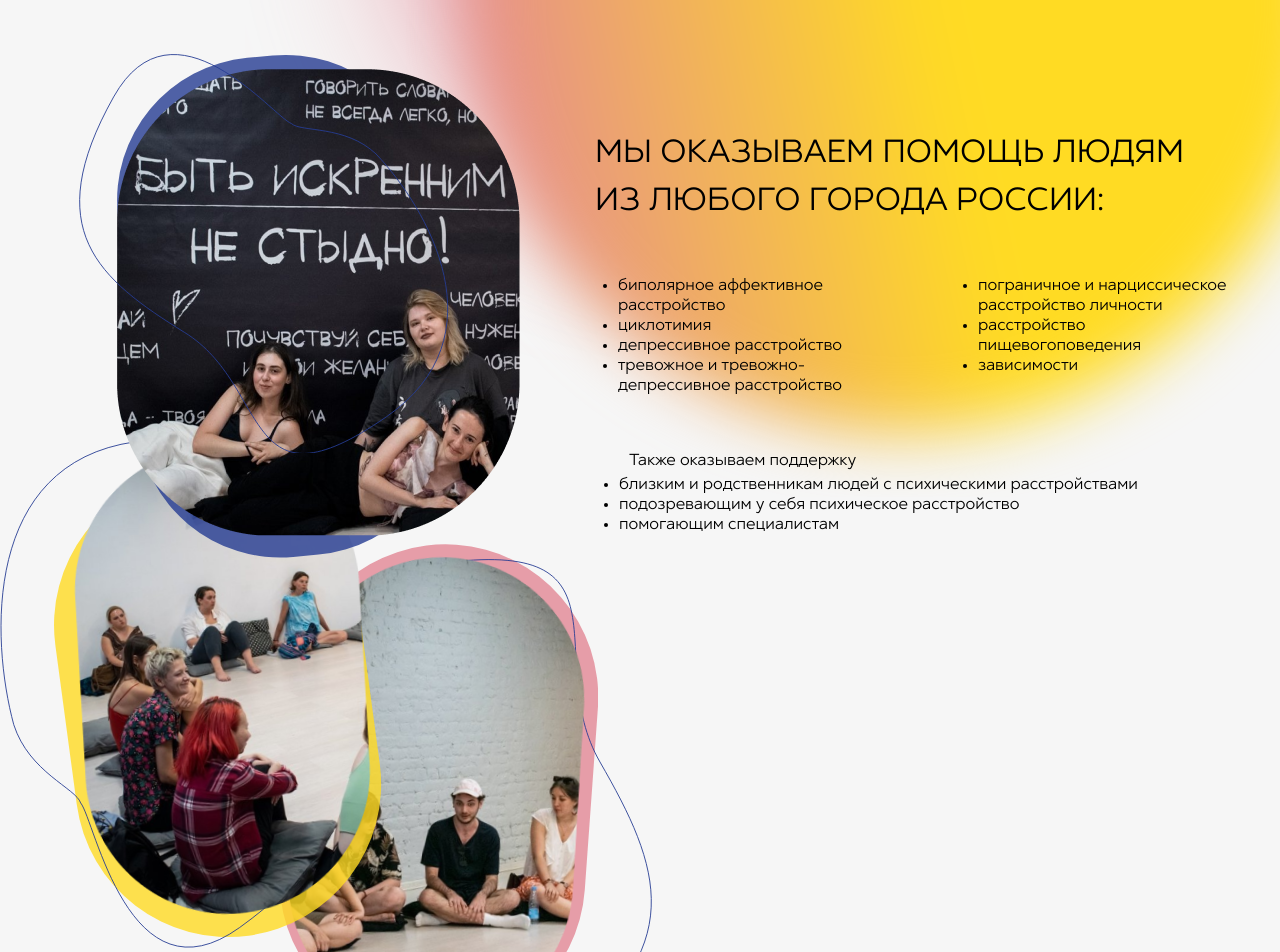
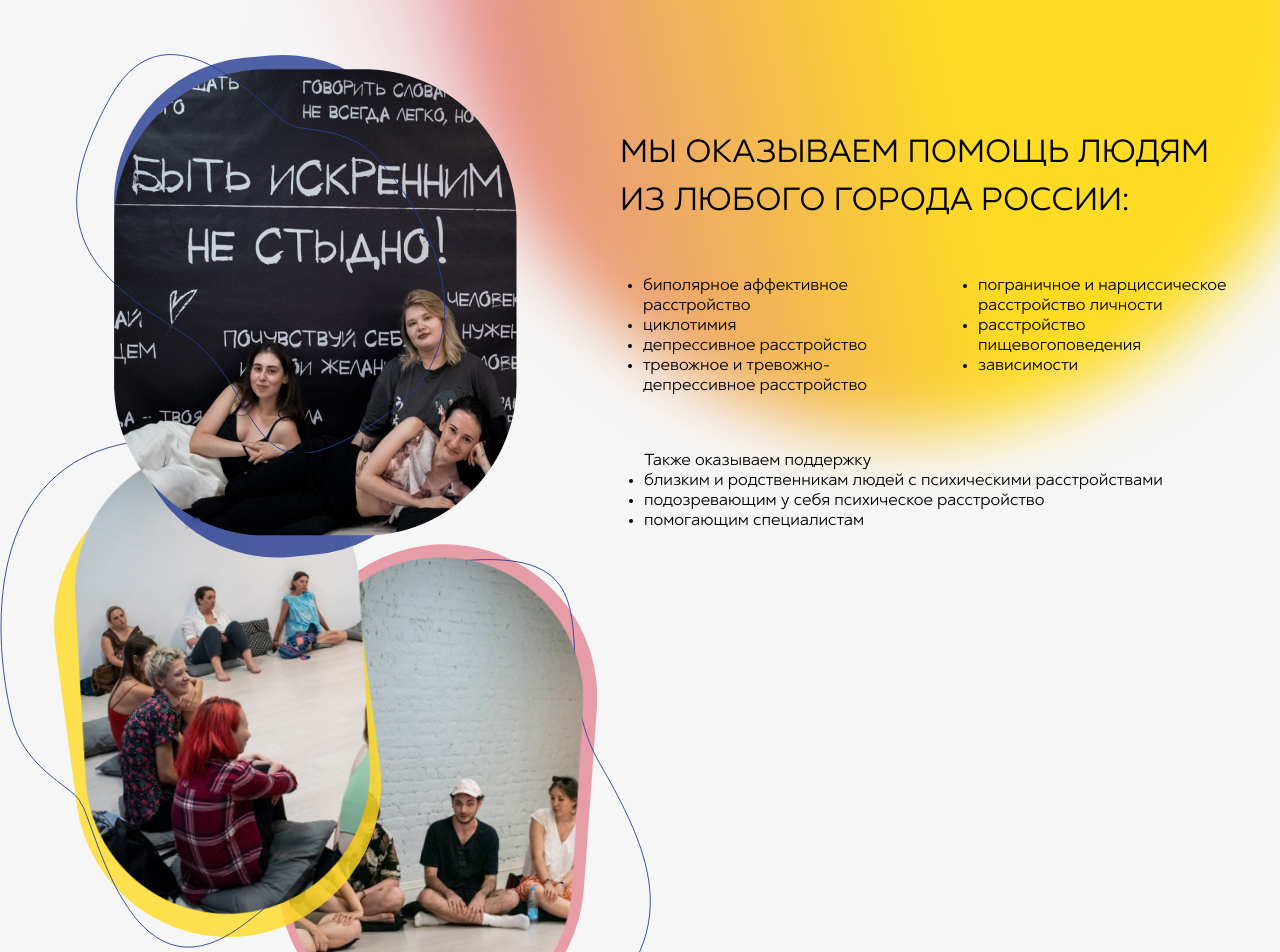
Before and after one commit to thirdmadman/fond-ravnovesie.ru_2023, a Next.js app: page / in a window 1280 px wide. Shown: the part 760-1712 px from the top of the page. Built offline with nearby package versions, Linux system fonts and the light colour scheme.

Commit message:
feat: add section common styles fix: correct sizing of images in section needers fix: overall minor adaptivity improvements

```diff
--- a/src/styles/home/home.scss
+++ b/src/styles/home/home.scss
@@ -1,13 +1,13 @@
-@import "../constants.scss";
+@import '../constants.scss';
 
 .home-page {
   width: 100%;
   height: 100%;
 
   background:
-  url('/images/three-color-gradient-home.svg') no-repeat calc(100vw - 1035px) 143px,
-  url('/images/ellipse-subtraction-white-home.svg') no-repeat center 2037px,
-  url('/images/ellipse-offset-gradient-white-home.svg') no-repeat calc(100vw - 1529px) 5198px;
+    url('/images/three-color-gradient-home.svg') no-repeat calc(100vw - 1035px) 143px,
+    url('/images/ellipse-subtraction-white-home.svg') no-repeat center 2037px,
+    url('/images/ellipse-offset-gradient-white-home.svg') no-repeat calc(100vw - 1529px) 5198px;
 
   .container {
     width: 100%;
@@ -15,5 +15,35 @@
     margin: auto;
     position: relative;
     overflow-x: hidden;
+
+    & > section {
+      padding-left: 150px;
+      padding-right: 150px;
+
+      @media screen and (max-width: $layout-breakpoint-desktop-l) {
+        padding-left: 70px;
+        padding-right: 70px;
+      }
+
+      @media screen and (max-width: $layout-breakpoint-desktop-s) {
+        padding-left: 50px;
+        padding-right: 50px;
+      }
+
+      @media screen and (max-width: $layout-breakpoint-tablet-s) {
+        padding-left: 30px;
+        padding-right: 30px;
+      }
+
+      @media screen and (max-width: $layout-breakpoint-mobile-xl) {
+        padding-left: 40px;
+        padding-right: 40px;
+      }
+
+      @media screen and (max-width: $layout-breakpoint-mobile-l) {
+        padding-left: 20px;
+        padding-right: 20px;
+      }
+    }
   }
 }
--- a/src/styles/home/projectGroupCard.scss
+++ b/src/styles/home/projectGroupCard.scss
@@ -4,17 +4,17 @@
   max-width: 780px;
   width: 100%;
   border-radius: 40px;
-  padding: 25px 0px 30px 60px;
+  padding: 25px 20px 30px 60px;
   background: $color-light-xl;
 
   @media screen and (max-width: $layout-breakpoint-desktop-m) {
     max-width: 668px;
-    padding: 26px 0px 30px 25px;
+    padding: 26px 20px 30px 25px;
   }
 
   @media screen and (max-width: $layout-breakpoint-desktop-s) {
     max-width: 780px;
-    padding: 25px 0px 30px 60px;
+    padding: 25px 20px 30px 60px;
   }
 
   @media screen and (max-width: $layout-breakpoint-tablet-xs) {
@@ -37,7 +37,7 @@
 
     span {
       display: inline-block;
-      width: 68px;
+      min-width: 68px;
       font-size: 40px;
       line-height: 50px;
       text-transform: none;
--- a/src/styles/home/sectionDonation.scss
+++ b/src/styles/home/sectionDonation.scss
@@ -65,6 +65,11 @@
     @media screen and (max-width: $layout-breakpoint-tablet-s) {
       min-height: 312px;
       margin-bottom: 50px;
+    }
+
+    @media screen and (max-width: $layout-breakpoint-tablet-xs-bugfix) {
+      flex-direction: column;
+      align-items: center;
     }
 
     @media screen and (max-width: $layout-breakpoint-mobile-xl) {
@@ -178,6 +183,10 @@
           top: 105px;
         }
 
+        @media screen and (max-width: $layout-breakpoint-tablet-xs-bugfix) {
+          display: none;
+        }
+
         @media screen and (max-width: $layout-breakpoint-mobile-xl) {
           display: none;
         }
@@ -222,6 +231,10 @@
         background-size: 30%;
       }
 
+      @media screen and (max-width: $layout-breakpoint-tablet-xs-bugfix) {
+        align-self: center;
+      }
+
       @media screen and (max-width: $layout-breakpoint-mobile-xl) {
         display: none;
       }
--- a/src/styles/home/sectionHistory.scss
+++ b/src/styles/home/sectionHistory.scss
@@ -1,19 +1,12 @@
 @import '../constants.scss';
 
 .section-history {
-  padding: 0 150px;
   margin-bottom: 150px;
   min-height: 765px;
   display: flex;
   justify-content: space-between;
 
-  @media screen and (max-width: $layout-breakpoint-desktop-l) {
-    padding: 0 70px;
-  }
-
   @media screen and (max-width: $layout-breakpoint-desktop-s) {
-    padding-left: 70px;
-    padding-right: 50px;
     min-height: 660px;
   }
 
@@ -22,17 +15,11 @@
   }
 
   @media screen and (max-width: $layout-breakpoint-tablet-s) {
-    padding: 0 30px;
     flex-direction: column;
   }
 
   @media screen and (max-width: $layout-breakpoint-mobile-xl) {
-    padding: 0 40px;
     margin-bottom: 100px;
-  }
-
-  @media screen and (max-width: $layout-breakpoint-mobile-l) {
-    padding: 0 20px;
   }
 
   .section-history__title {
--- a/src/styles/home/sectionInfo.scss
+++ b/src/styles/home/sectionInfo.scss
@@ -114,6 +114,10 @@
         max-width: 212px;
         text-align: center;
       }
+
+      @media screen and (max-width: $layout-breakpoint-tablet-xs-bugfix) {
+        display: none;
+      }
     }
 
     &_right {
@@ -143,6 +147,10 @@
         max-width: 245px;
         text-align: center;
       }
+
+      @media screen and (max-width: $layout-breakpoint-tablet-xs-bugfix) {
+        display: none;
+      }
     }
   }
 
--- a/src/styles/home/sectionNeeders.scss
+++ b/src/styles/home/sectionNeeders.scss
@@ -2,37 +2,29 @@
 
 .section-needers {
   margin-bottom: 150px;
-  padding: 0 150px;
   min-height: 912px;
   display: flex;
   justify-content: space-between;
   align-items: flex-start;
 
-  @media screen and (max-width: $layout-breakpoint-desktop-l) {
-    padding: 0 70px;
-  }
-
   @media screen and (max-width: $layout-breakpoint-desktop-s) {
     justify-content: space-between;
-    padding-left: 70px;
-    padding-right: 50px;
   }
 
   @media screen and (max-width: $layout-breakpoint-tablet-s) {
-    padding: 0 30px;
     min-height: 610px;
   }
 
+  @media screen and (max-width: $layout-breakpoint-tablet-xs-bugfix) {
+    flex-direction: column;
+    align-items: center;
+  }
+
   @media screen and (max-width: $layout-breakpoint-mobile-xl) {
-    padding: 0 40px;
     flex-direction: column;
     justify-content: initial;
     min-height: initial;
     margin-bottom: 45px;
-  }
-
-  @media screen and (max-width: $layout-breakpoint-mobile-l) {
-    padding: 0 20px;
   }
 
   .section-needers__images {
@@ -47,7 +39,21 @@
     }
 
     @media screen and (max-width: $layout-breakpoint-desktop-xs) {
-      max-width: 510px;
+      max-width: 530px;
+    }
+
+    @media screen and (max-width: $layout-breakpoint-tablet-l) {
+      min-width: 460px;
+    }
+
+    @media screen and (max-width: $layout-breakpoint-tablet-s) {
+      min-width: 340px;
+    }
+
+    @media screen and (max-width: $layout-breakpoint-tablet-xs) {
+      max-width: 340px;
+      min-width: 300px;
+      min-height: 715px;
     }
 
     @media screen and (max-width: $layout-breakpoint-mobile-xl) {
@@ -62,27 +68,28 @@
 
     .image-first {
       top: 51px;
-      left: 183px;
+      right: 26%;
       z-index: 3;
 
       @media screen and (max-width: $layout-breakpoint-desktop-m) {
         top: 52px;
-        left: 170px;
+        right: 9%;
       }
 
       @media screen and (max-width: $layout-breakpoint-desktop-s) {
         top: 19px;
-        left: 47px;
+        right: initial;
+        left: 12%;
       }
 
       @media screen and (max-width: $layout-breakpoint-tablet-s) {
         top: 19px;
-        left: 102px;
+        left: 22%;
         width: 275px;
       }
 
       @media screen and (max-width: $layout-breakpoint-tablet-xs) {
-        left: 31px;
+        left: 9%;
       }
 
       @media screen and (max-width: $layout-breakpoint-mobile-xl) {
@@ -142,33 +149,32 @@
 
     .image-second {
       top: 324px;
-      left: 501px;
+      right: 2px;
       z-index: 2;
 
       @media screen and (max-width: $layout-breakpoint-desktop-m) {
         top: 512px;
-        left: 339px;
       }
 
       @media screen and (max-width: $layout-breakpoint-desktop-s) {
         top: 469px;
-        left: 321px;
+        right: 2px;
         z-index: 1;
       }
 
       @media screen and (max-width: $layout-breakpoint-desktop-xs) {
-        left: 224px;
+        right: 2px;
         top: 507px;
       }
 
       @media screen and (max-width: $layout-breakpoint-tablet-s) {
-        left: 225px;
+        right: 40px;
         top: 354px;
         width: 195px;
       }
 
       @media screen and (max-width: $layout-breakpoint-tablet-xs) {
-        left: 143px;
+        right: 3px;
       }
 
       @media screen and (max-width: $layout-breakpoint-mobile-xl) {
@@ -251,12 +257,12 @@
 
       @media screen and (max-width: $layout-breakpoint-desktop-s) {
         top: 397px;
-        left: 71px;
+        left: 92px;
         z-index: 2;
       }
 
       @media screen and (max-width: $layout-breakpoint-desktop-xs) {
-        left: 10px;
+        left: 30px;
       }
 
       @media screen and (max-width: $layout-breakpoint-tablet-s) {
@@ -342,32 +348,40 @@
   }
 
   .main-text {
+    min-width: 755px;
+    max-width: 780px;
+    width: 100%;
+    margin-left: 40px;
+
     @media screen and (max-width: $layout-breakpoint-desktop-m) {
       max-width: 755px;
+      min-width: 700px;
     }
 
     @media screen and (max-width: $layout-breakpoint-desktop-s) {
       max-width: 665px;
+      min-width: 645px;
     }
 
     @media screen and (max-width: $layout-breakpoint-desktop-xs) {
       max-width: 635px;
+      min-width: 520px;
     }
 
     @media screen and (max-width: $layout-breakpoint-tablet-l) {
       max-width: 515px;
+      min-width: 350px;
     }
 
     @media screen and (max-width: $layout-breakpoint-tablet-m) {
       max-width: 350px;
+      min-width: 320px;
     }
 
     @media screen and (max-width: $layout-breakpoint-tablet-xs) {
       max-width: 325px;
-    }
-
-    @media screen and (max-width: $layout-breakpoint-tablet-xs) {
-      max-width: 325px;
+      min-width: 300px;
+      margin-left: 15px;
     }
 
     @media screen and (max-width: $layout-breakpoint-mobile-xl) {
@@ -381,7 +395,6 @@
     .main-text__title {
       margin-top: 80px;
       margin-bottom: 50px;
-      max-width: 780px;
       width: 100%;
 
       font-size: 40px;
@@ -415,7 +428,6 @@
       margin-bottom: 50px;
       display: flex;
       justify-content: space-between;
-      flex-wrap: wrap;
       font-size: 16px;
       line-height: 20px;
 
@@ -430,6 +442,8 @@
 
       @media screen and (max-width: $layout-breakpoint-tablet-l) {
         margin-bottom: 50px;
+        flex-wrap: wrap;
+        row-gap: 20px;
       }
 
       @media screen and (max-width: $layout-breakpoint-mobile-xl) {
@@ -501,8 +515,10 @@
       }
 
       p {
-        margin-left: 10px;
-        margin-bottom: 4px;
+        @media screen and (max-width: $layout-breakpoint-mobile-xl) {
+          margin-left: 10px;
+          margin-bottom: 4px;
+        }
       }
     }
   }
--- a/src/styles/home/sectionOurTeam.scss
+++ b/src/styles/home/sectionOurTeam.scss
@@ -8,30 +8,13 @@
   display: flex;
   flex-direction: column;
 
-  @media screen and (max-width: $layout-breakpoint-desktop-l) {
-    padding: 0 70px;
-  }
-
   @media screen and (max-width: $layout-breakpoint-desktop-s) {
-    padding: 0 50px;
     min-height: 690px;
-  }
-
-  @media screen and (max-width: $layout-breakpoint-tablet-s) {
-    padding: 0 30px;
-  }
-
-  @media screen and (max-width: $layout-breakpoint-mobile-xl) {
-    padding: 0 40px;
   }
 
   @media screen and (max-width: $layout-breakpoint-mobile-xl) {
     min-height: initial;
     margin-bottom: 0px;
-  }
-
-  @media screen and (max-width: $layout-breakpoint-mobile-l) {
-    padding: 0 20px;
   }
 
   .section-our-team__title {
@@ -157,7 +140,6 @@
       @media screen and (max-width: $layout-breakpoint-mobile-xl) {
         margin-top: 0;
         margin-bottom: 20px;
-
       }
     }
 
--- a/src/styles/home/sectionSocials.scss
+++ b/src/styles/home/sectionSocials.scss
@@ -2,18 +2,12 @@
 
 .section-socials {
   margin-bottom: 70px;
-  padding: 0px 150px;
   min-height: 170px;
   display: flex;
   align-items: center;
   justify-content: space-between;
 
-  @media screen and (max-width: $layout-breakpoint-desktop-l) {
-    padding: 0px 70px;
-  }
-
   @media screen and (max-width: $layout-breakpoint-desktop-s) {
-    padding: 0px 50px;
     min-height: 156px;
   }
 
@@ -21,12 +15,7 @@
     min-height: 124px;
   }
 
-  @media screen and (max-width: $layout-breakpoint-tablet-s) {
-    padding: 0px 30px;
-  }
-
   @media screen and (max-width: $layout-breakpoint-mobile-xl) {
-    padding: 0px 40px;
     flex-direction: column;
     align-items: center;
   }
```
Also changed, not shown: src/styles/home/sectionMission.scss (+18 -25 lines), src/styles/home/sectionPrograms.scss (+1 -18 lines).
